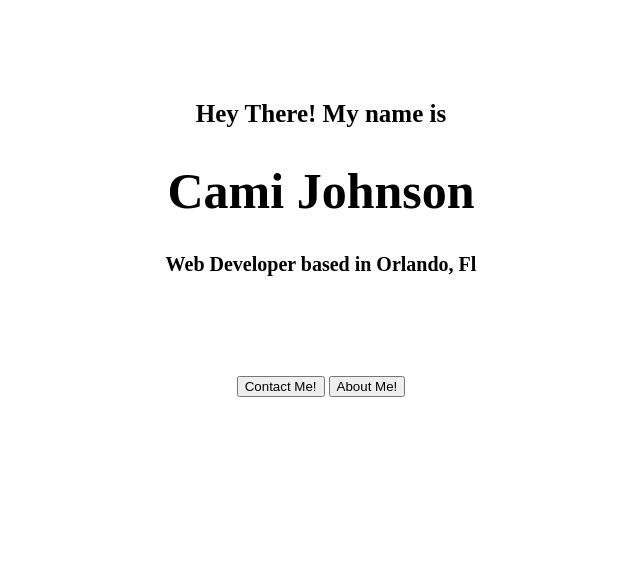
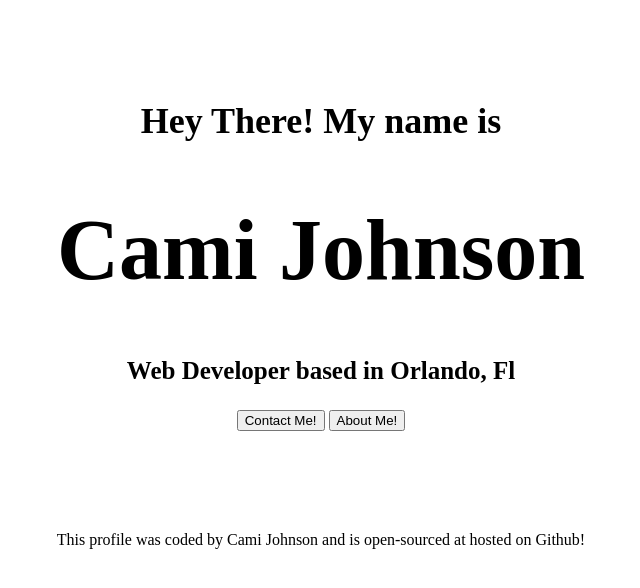
Before and after one commit to Cami95/my-coding, a plain HTML site: page index.html in a window 1280 px wide. Shown: the whole page, without its empty margins (319-959 px from the left). Drawn offline with Linux system fonts and the light colour scheme.

Commit message:
Updated html

```diff
--- a/index.html
+++ b/index.html
@@ -15,12 +15,17 @@
       <p>
         <strong>Web Developer based in Orlando, Fl</strong>
       </p>
+
+      <div class="navigation-buttons">
+        <button>Contact Me!</button>
+
+        <button>About Me!</button>
+      </div>
     </div>
 
-    <div class="navigation-buttons">
-      <button>Contact Me!</button>
-
-      <button>About Me!</button>
-    </div>
+    <footer>
+      This profile was coded by Cami Johnson and is open-sourced at hosted on
+      Github!
+    </footer>
   </body>
 </html>
--- a/style.css
+++ b/style.css
@@ -6,18 +6,22 @@
 }
 
 .header h1 {
-    font-size: 50px;
+    font-size: 86px;
 }
 
 .header h2 {
-    font-size: 25px;
+    font-size: 36px;
 }
 
 .header p {
-    font-size: 20px;
+    font-size: 25px;
 }
 
 
 .navigation-buttons{
     text-align: center;
 }
+
+footer{
+    text-align: center;
+}
```
